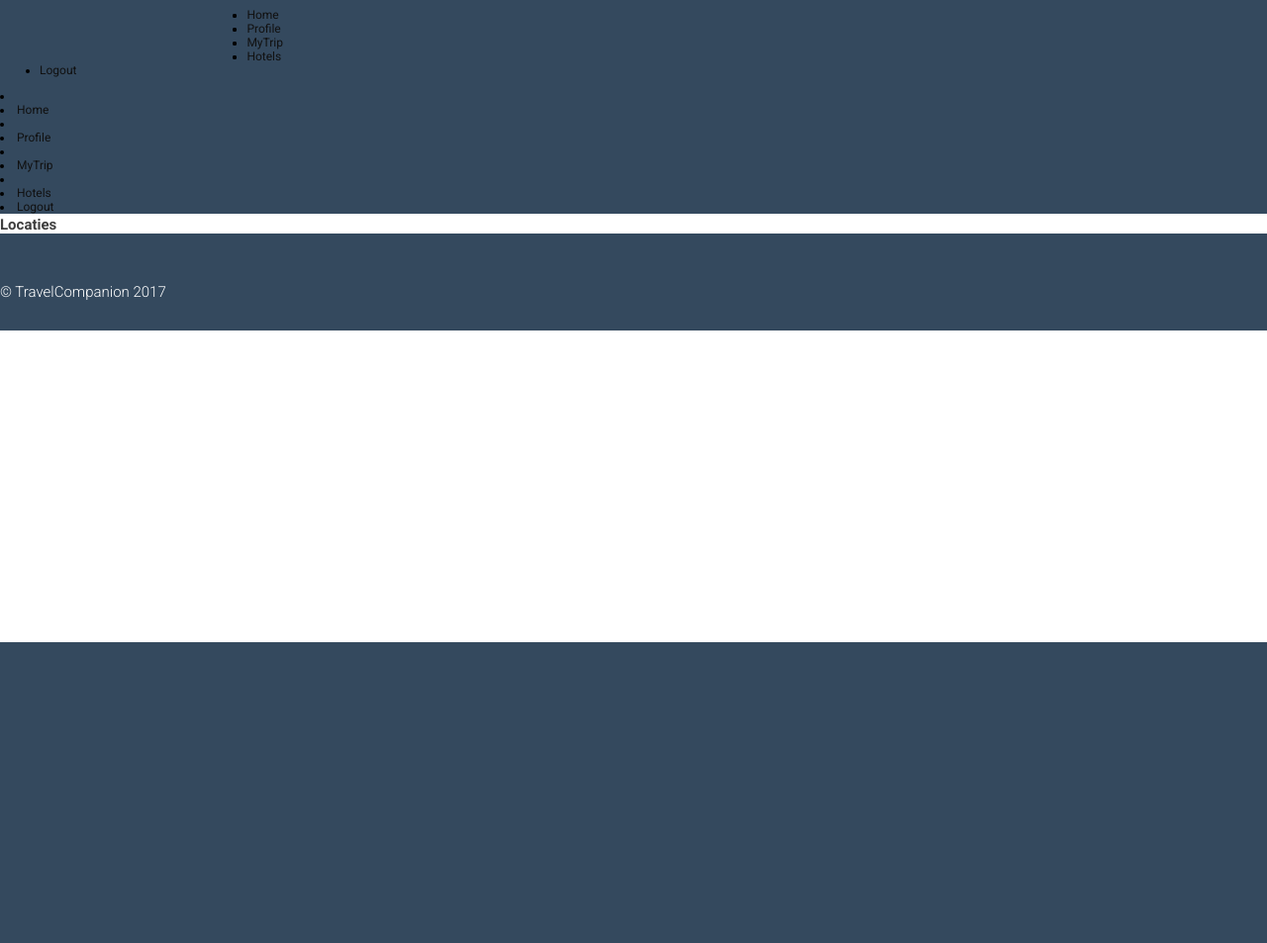
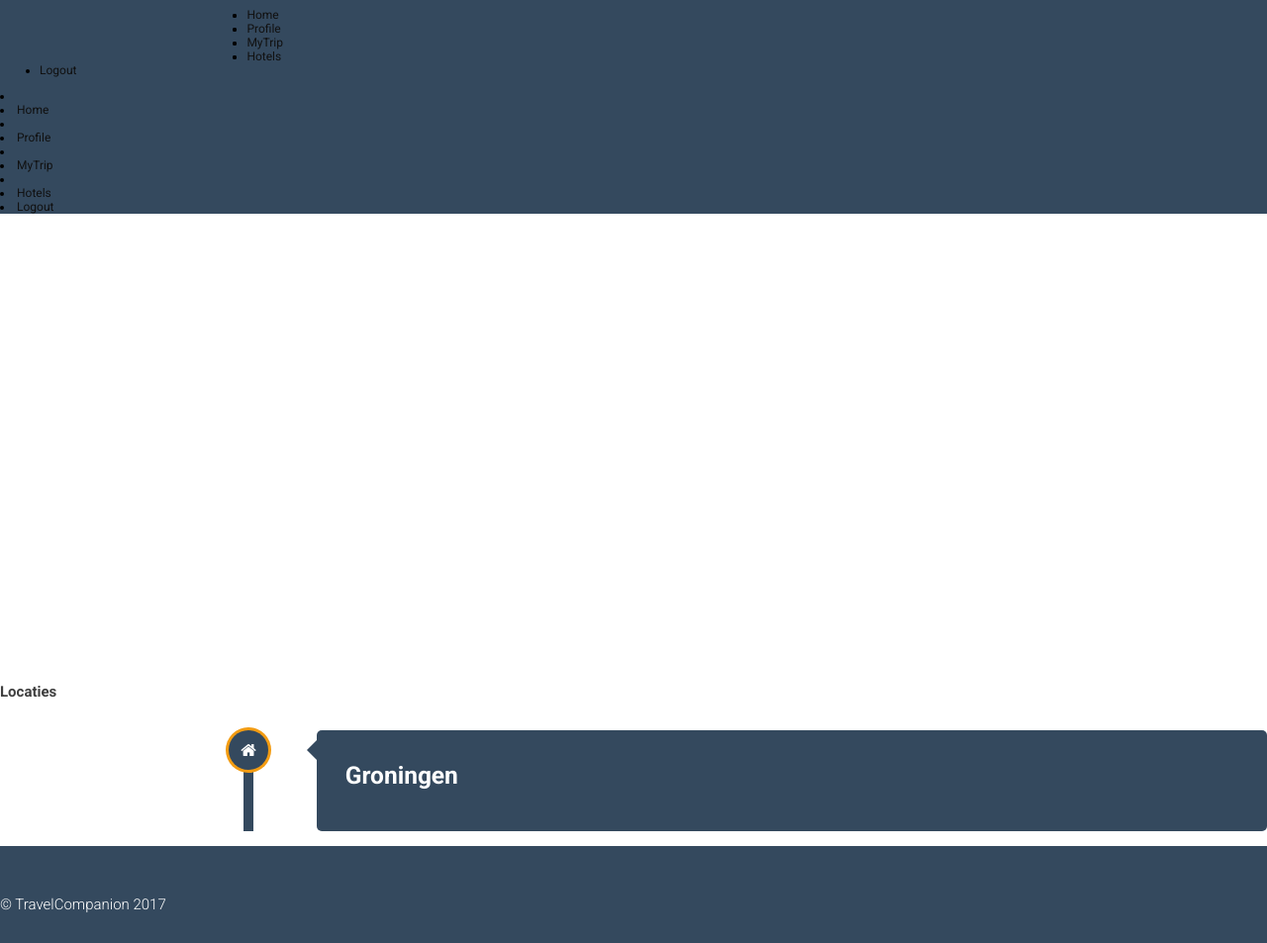
Before and after one commit to Elandlord/travelcompanion, a Laravel app: page /planner in a window 1280 px wide. Shown: the part 151-1104 px from the top of the page at 99% size. Before the commit the page ends 800 px from the top, so only its background shows below. Run offline with Laravel 8, Linux system fonts and the light colour scheme; a user stored in the database is signed in; data comes from the database, SQL or seed files in the repository; style sheets or scripts are compiled from the project's sources; settings files or empty folders that the repository lacks are supplied; some libraries are stand-ins or nearby versions.

Commit message:
Add location overview

```diff
--- a/resources/views/pages/planner.blade.php
+++ b/resources/views/pages/planner.blade.php
@@ -9,14 +9,6 @@
 
   <script type="text/javascript" src="https://maps.googleapis.com/maps/api/js?key=AIzaSyC4bbyifwfej8H4k5dCeTIV_tyFMfK8H4c&sensor=false"></script>
   <script src="https://ajax.googleapis.com/ajax/libs/jquery/2.1.1/jquery.min.js"></script>
-<!-- Style to put some height on the map -->
-<style type="text/css">
-    #map-canvas { height: 500px };
-</style>
-
-<!-- Remove <br> when going online -->
-<br>
-<br>
 
 <div id="maps_interface" class="bg-main space-inside-xs">
   <div class="row">
@@ -40,50 +32,27 @@
   <div class="row">
     <div class="container">
       <div class="col-lg-9">
-
+        <div style="height: 500px;" id="map-canvas">
+        </div>
       </div>
 
       <div class="col-lg-3">
         <h3>Locaties</h3>
 
-        <!-- <ul id="list" class="cbp_tmtimeline">
-            <li>
-                <time class="cbp_tmtime"><span>from 21/1/17 to 24/1/17</span> <span>Groningen</span></time>
-                <div class="cbp_tmicon"><i class="fa fa-home" aria-hidden="true"></i></div>
-                <div class="cbp_tmlabel bg-main-hover-lighten-xs transition-fast">
-                    <h2 class='text-color-light'>Hotel Villa Torlania</h2>
-                    <p class='text-color-light'>Generic Road 17, DD0123 Groningen</p>
-                </div>
-            </li>
-            <li>
-                <time class="cbp_tmtime"><span>from 24/1/17 to 26/1/17</span> <span>Berlin</span></time>
-                <div class="cbp_tmicon"><i class="fa fa-home" aria-hidden="true"></i></div>
-                <div class="cbp_tmlabel bg-main-hover-lighten-xs transition-fast">
-                    <h2 class='text-color-light'>Hotel Boiler Room</h2>
-                    <p class='text-color-light'>Generic Road 17, DD0123 Berlin</p>
-                </div>
-            </li>
-            <li>
-                <time class="cbp_tmtime"><span>from 26/1/17 to 29/1/17</span> <span>Warschau</span></time>
-                <div class="cbp_tmicon"><i class="fa fa-home" aria-hidden="true"></i></div>
-                <div class="cbp_tmlabel bg-main-hover-lighten-xs transition-fast">
-                    <h2 class='text-color-light'>Hotel Spierdalaj Kurwa</h2>
-                    <p class='text-color-light'>Generic Road 17, DD0123 Warschau</p>
-                </div>
-            </li>
-             <li>
-                <time class="cbp_tmtime"><span>30/1/17</span> <span>Return date</span></time>
-                <div class="cbp_tmicon"><i class="fa fa-home" aria-hidden="true"></i></div>
-                <div class="cbp_tmlabel bg-main-hover-lighten-xs transition-fast">
-                    <h2 class='text-color-light'>Return to Groningen</h2>
-                    <p class='text-color-light'></p>
-                </div>
-            </li>
-        </ul> -->
+        <ul id="list" class="cbp_tmtimeline">
+          <li id="list_item">
+              <div class="cbp_tmicon"><i class="fa fa-home" aria-hidden="true"></i></div>
+              <div class="cbp_tmlabel bg-main-hover-lighten-xs transition-fast">
+                  <h2 id="location_title" class='text-color-light'>Groningen</h2>
+              </div>
+          </li>
+        </ul>
       </div>
     </div>
   </div>
 </div>
+
+
 
 <script type="text/javascript">
 // Declare location array
@@ -104,16 +73,20 @@
   // Reset inputfield for another location
   document.getElementById("locationText").value = "";
 
-  // Create Li element
-  var node = document.createElement("LI");
+  // Create new list item
+  var listItem = document.getElementById("list_item");
 
-  // Create tekst for element
+  // Clone list item
+  var divClone = listItem.cloneNode(true); // the true is for deep cloning
+
+  // Append list item
+  document.getElementById('list').appendChild(divClone);
+
+  // Get tekst
   var textnode = document.createTextNode(location);
 
-  //Append element
-  node.appendChild(textnode);
-
-  document.getElementById("list").appendChild(node);
+  // get Location title element
+  document.getElementById("location_title").innerHTML = textnode.nodeValue;
 
 }
 
@@ -272,16 +245,12 @@
     };
 
     map = new google.maps.Map(document.getElementById('map-canvas'), mapOptions);
-    console.log('iets');
-    console.log(map);
+
 }
 
     // Get the ball rolling and trigger our init() on 'load'
     google.maps.event.addDomListener(window, 'load', init);
 </script>
 
-<div id="map-canvas">
-
-</div>
 
 @stop
```
